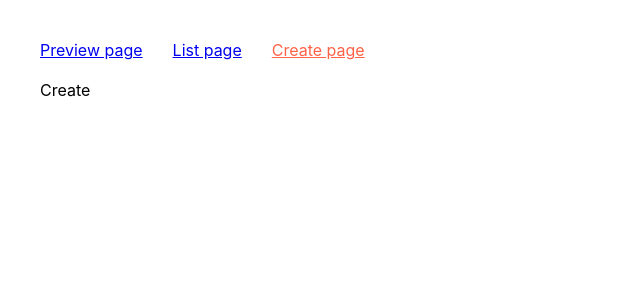
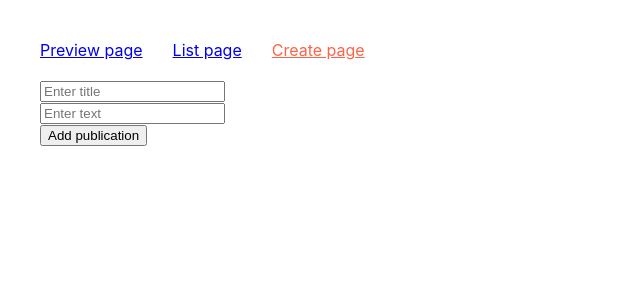
Before and after one commit to albert95gt/reader, a React (Create React App) app: page /create in a window 1280 px wide. Shown: the top 300 px of the page, without its empty margins (0-640 px from the left). Built offline with nearby package versions, Linux system fonts and the light colour scheme.

Commit message:
add item editor

```diff
--- a/package.json
+++ b/package.json
@@ -8,6 +8,7 @@
     "@testing-library/react": "^12.1.2",
     "@testing-library/user-event": "^13.5.0",
     "axios": "^0.26.1",
+    "formik": "^2.2.9",
     "react": "^17.0.2",
     "react-dom": "^17.0.2",
     "react-hot-toast": "^2.2.0",
--- a/src/components/App.jsx
+++ b/src/components/App.jsx
@@ -1,6 +1,6 @@
 import { Routes, Route, Navigate } from 'react-router-dom';
 import { Layout } from './Layout/Layout';
-import { ListPage, ItemPage } from 'pages';
+import { ListPage, ItemPage, AddItemPage } from 'pages';
 export const App = () => {
   return (
     <>
@@ -10,7 +10,7 @@ export const App = () => {
           <Route path="list" element={<ListPage />} />
           <Route path="list/:itemId" element={<ItemPage />} />
 
-          <Route path="create" element={<div>Create</div>} />
+          <Route path="create" element={<AddItemPage />} />
           <Route path="*" element={<Navigate to="/" />} />
         </Route>
       </Routes>
--- /dev/null
+++ b/src/components/Editor.jsx
@@ -0,0 +1,31 @@
+import { Formik, Form, Field } from 'formik';
+import { toast } from 'react-hot-toast';
+import { addPublication } from 'services/publicationsApi';
+
+export const Editor = () => {
+  const handleSubmit = async (values, { resetForm }) => {
+    try {
+      await addPublication(values);
+      toast.success('Публикация добавлена!');
+      resetForm();
+    } catch (error) {
+      console.log(error);
+    }
+  };
+
+  return (
+    <Formik initialValues={{ title: '', text: '' }} onSubmit={handleSubmit}>
+      {({ isSubmitting }) => (
+        <Form>
+          <Field name="title" placeholder="Enter title" />
+          <br />
+          <Field name="text" placeholder="Enter text" />
+          <br />
+          <button type="submit" disabled={isSubmitting}>
+            {isSubmitting ? 'Adding...' : 'Add publication'}
+          </button>
+        </Form>
+      )}
+    </Formik>
+  );
+};
--- /dev/null
+++ b/src/pages/AddItemPage.jsx
@@ -0,0 +1,9 @@
+import { Editor } from 'components/Editor';
+
+export const AddItemPage = () => {
+  return (
+    <main>
+      <Editor />
+    </main>
+  );
+};
--- a/src/pages/ItemPage.jsx
+++ b/src/pages/ItemPage.jsx
@@ -11,15 +11,20 @@ import toast from 'react-hot-toast';
 export const ItemPage = () => {
   const [item, setItem] = useState(null);
   const [isLoading, setIsLoading] = useState(false);
+  const [isDeleting, setIsDeleting] = useState(false);
   const { itemId } = useParams();
   const navigate = useNavigate();
 
   const deleteItem = async () => {
     try {
+      setIsDeleting(true);
       await deletePublication(itemId);
       toast.success('Publication has delete!');
+    } catch (error) {
+    } finally {
+      setIsDeleting(false);
       navigate('/list');
-    } catch (error) {}
+    }
   };
 
   useEffect(() => {
@@ -47,7 +52,7 @@ export const ItemPage = () => {
       {item && (
         <>
           <hr />
-          <button type="button" onClick={deleteItem}>
+          <button type="button" onClick={deleteItem} disabled={isDeleting}>
             Delete publication
           </button>
           <hr />
--- a/src/pages/index.js
+++ b/src/pages/index.js
@@ -1,2 +1,3 @@
 export * from './ListPages';
 export * from './ItemPage';
+export * from './AddItemPage';
```
Also changed, not shown: 1 other file (tests, documents, lock files or other folders).
